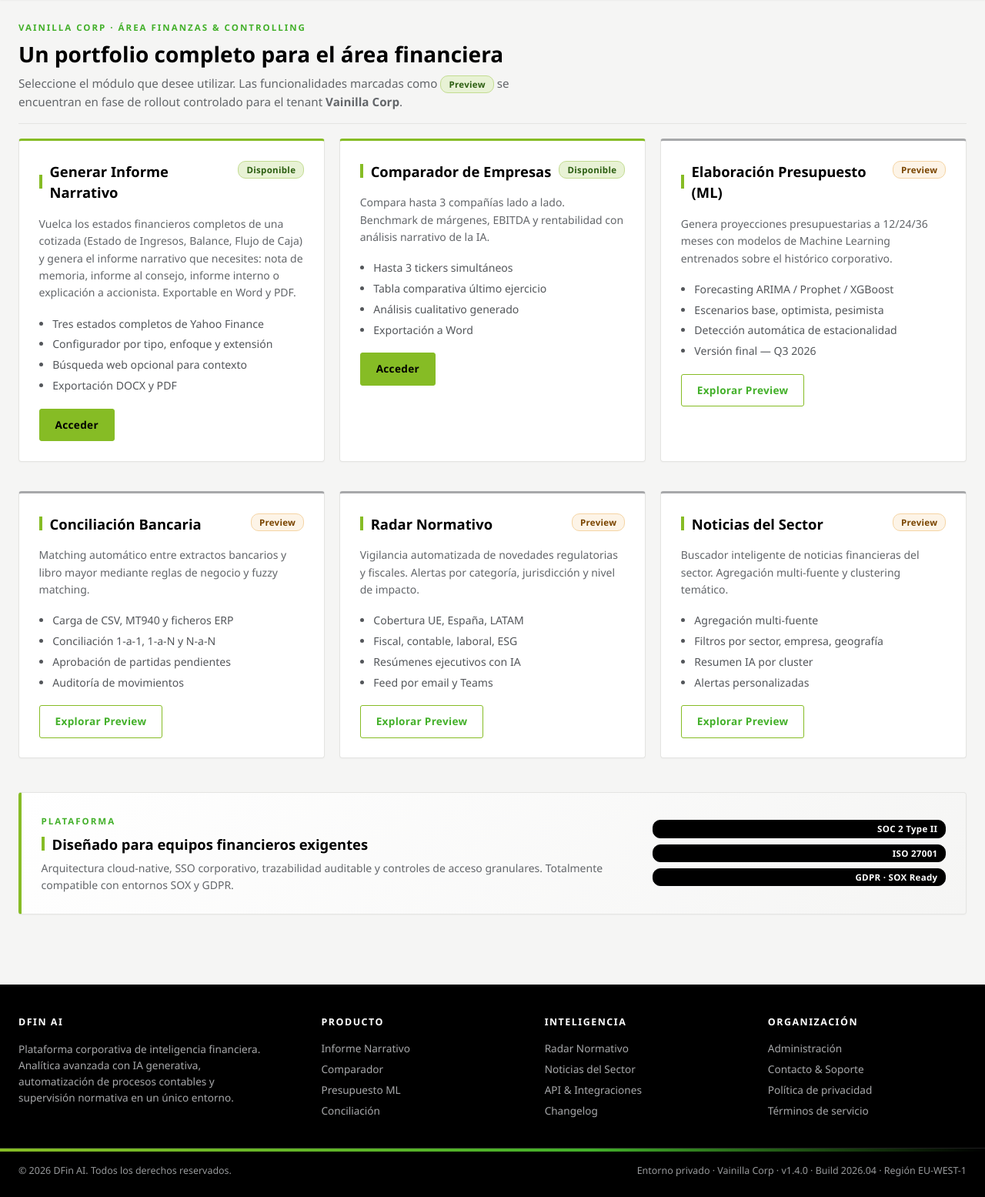
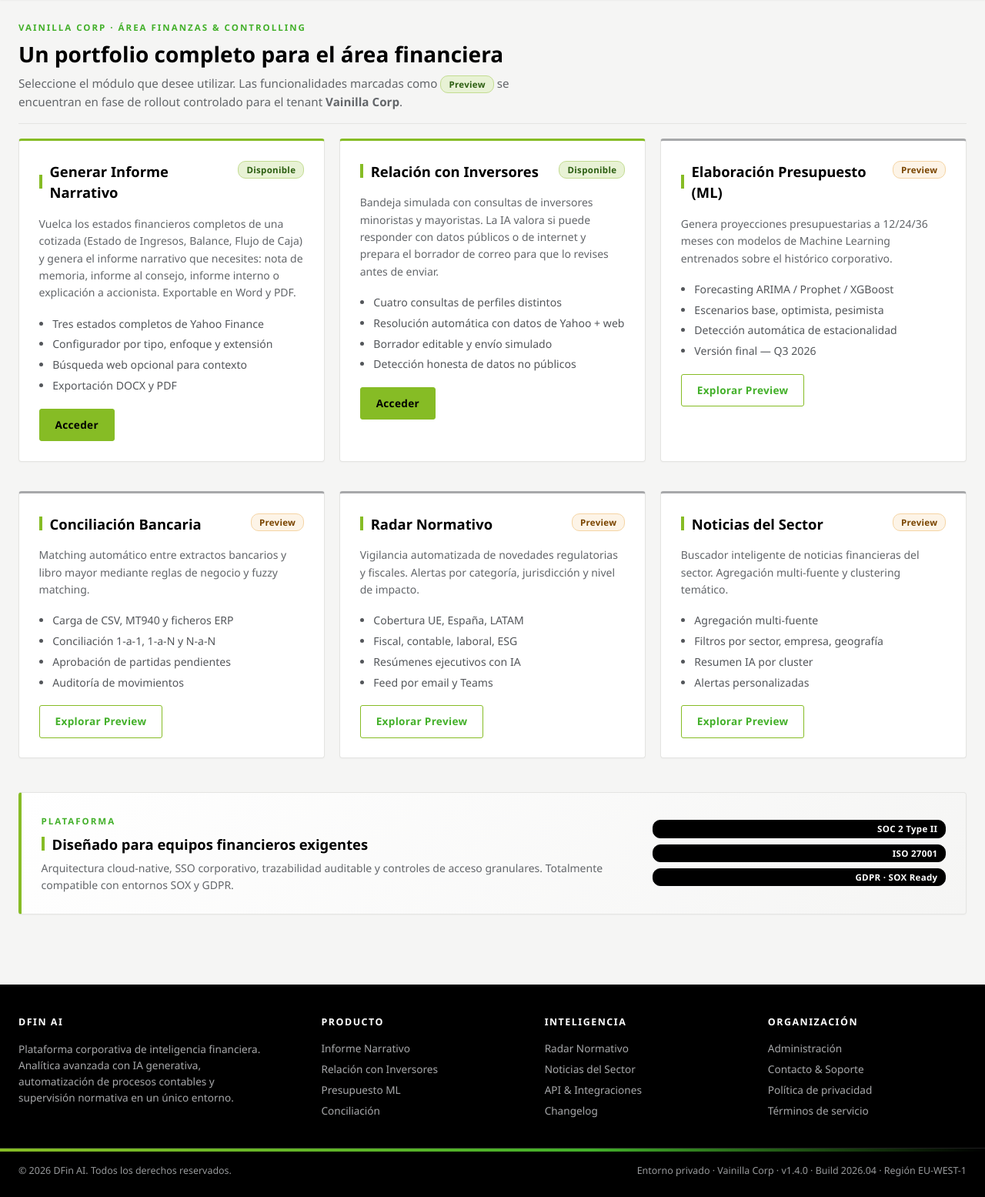
Before and after one commit to VictorArgenta/App-Procesos-FinancierosWEB, a Flask app: page / in a window 1280 px wide. Shown: the part 113-1668 px from the top of the page at 77% size. Run offline with Flask 3, Linux system fonts and the light colour scheme.

Commit message:
Reemplaza Comparador por módulo Relación con Inversores
Quita la entrada de "Comparador de Empresas" del card de la home y del
nav, y la sustituye por "Relación con Inversores". La ruta /comparador
sigue accesible vía URL directa (no se borra la implementación) pero ya
no se enlaza desde la UI.

Nuevo módulo en /relacion-inversores:
- Bandeja con 4 correos electrónicos simulados de inversores con perfiles
  distintos (minorista Laura, mayorista Carlos Ferrer CFA, minorista
  Andrés Vega, institucional Marina Solé). Los placeholders {empresa} y
  {ticker} se sustituyen con el branding activo (TICKER_FIJO).
- Botón "Resolver con IA" por correo: llama al LLM con el correo + datos
  públicos de Yahoo + búsqueda web activa, y le pide un JSON con
  {puede_resolver, asunto_respuesta, cuerpo_respuesta, nota_interna}.
- Si la IA puede resolver: rellena el borrador con cifras concretas y
  marca el correo como "resoluble". Si no puede (datos internos), deja
  el borrador con marcadores [PENDIENTE: ...] para que el equipo humano
  los complete antes de enviar.
- Borrador editable inline. Botón "Enviar respuesta" hace POST a
  /relacion-inversores/enviar (simulado) y muestra confirmación con
  destinatario, email y timestamp.
- Parser JSON tolerante (strict=False) y fallback si el modelo no devuelve
  JSON válido: muestra el texto bruto para que el usuario lo edite.

https://claude.ai/code/session_014bD9UMseSBfmw5XsWufTxJ

```diff
--- a/app.py
+++ b/app.py
@@ -2837,6 +2837,246 @@ def comparador():
             )
 
     return render_template("comparador.html", modelo_seleccionado=MODELO_POR_DEFECTO)
+
+
+# =============================================================================
+# Módulo: Relación con Inversores
+# Cuatro correos simulados de inversores (minoristas y mayoristas). El usuario
+# pide a la IA un borrador de respuesta; la IA decide si puede resolver con
+# datos públicos de Yahoo Finance + búsqueda web, o si tiene que dejar el
+# correo medio hecho para que el equipo humano de IR lo complete.
+# =============================================================================
+_CORREOS_IR = [
+    {
+        "id": "minorista_bpa",
+        "remitente_nombre": "Laura Méndez",
+        "remitente_email": "laura.mendez88@gmail.com",
+        "remitente_perfil": "Inversora minorista particular",
+        "asunto": "Duda sobre la evolución del beneficio por acción",
+        "categoria": "Minorista · Datos públicos",
+        "cuerpo": """Buenos días,
+
+Soy una pequeña inversora particular y estoy pensando en abrir una posición en {empresa}. Antes de dar el paso me gustaría entender cómo ha evolucionado el beneficio por acción de la compañía en los últimos 3-4 años y si la tendencia es estable o ha habido saltos relevantes que conviene tener en cuenta.
+
+¿Podríais darme un resumen rápido? No soy profesional del sector y necesito entenderlo sin tecnicismos.
+
+Muchas gracias por vuestro tiempo.
+
+Un saludo,
+Laura Méndez""",
+    },
+    {
+        "id": "fondo_ratios",
+        "remitente_nombre": "Carlos Ferrer, CFA",
+        "remitente_email": "c.ferrer@altea-capital.es",
+        "remitente_perfil": "Senior Portfolio Manager — Altea Capital Partners",
+        "asunto": "Apalancamiento y conversión de caja — solicitud de aclaración",
+        "categoria": "Mayorista · Cálculo sobre datos públicos",
+        "cuerpo": """Estimado equipo de Relación con Inversores,
+
+Les escribo desde Altea Capital Partners. En el marco de la revisión anual de nuestra exposición a {ticker} necesitaríamos confirmar tres puntos relativos al último ejercicio cerrado:
+
+  1. Ratio Deuda Neta / EBITDA.
+  2. Porcentaje de conversión de EBITDA a Flujo de Caja Libre.
+  3. Evolución del CAPEX como porcentaje de ingresos en los últimos tres ejercicios.
+
+Si pudieran adjuntar también el comparable del ejercicio anterior se lo agradeceríamos, así como cualquier matiz que consideren relevante (efectos extraordinarios, partidas no recurrentes, etc.) que pueda distorsionar la lectura de los ratios.
+
+Quedo a su disposición para cualquier aclaración.
+
+Atentamente,
+
+Carlos Ferrer, CFA
+Senior Portfolio Manager — Altea Capital Partners""",
+    },
+    {
+        "id": "minorista_noticias",
+        "remitente_nombre": "Andrés Vega",
+        "remitente_email": "vegaandres74@hotmail.com",
+        "remitente_perfil": "Accionista minorista veterano",
+        "asunto": "¿Hay alguna novedad reciente que me deba preocupar?",
+        "categoria": "Minorista · Requiere búsqueda web",
+        "cuerpo": """Hola,
+
+Llevo varios años con acciones de {empresa} y últimamente he leído algunos titulares hablando de novedades del sector y de la propia compañía. Como no soy inversor profesional, no tengo tiempo de seguir todo lo que se publica y me genera bastante incertidumbre.
+
+¿Podríais resumirme en pocas líneas si en los últimos meses ha habido alguna noticia relevante —resultados, regulación, adquisiciones, cambios en la dirección, etc.— que pueda afectar a la cotización a medio plazo? Me ayudaría mucho tener una visión clara directamente de la fuente oficial para no quedarme solo con lo que dice la prensa.
+
+Gracias por vuestra atención.
+
+Saludos,
+Andrés Vega""",
+    },
+    {
+        "id": "institucional_kpis",
+        "remitente_nombre": "Marina Solé",
+        "remitente_email": "marina.sole@horizon-asset.com",
+        "remitente_perfil": "Equity Analyst — Horizon Asset Management",
+        "asunto": "Petición de KPIs operativos internos del Q4",
+        "categoria": "Mayorista · Datos no públicos",
+        "cuerpo": """Buenos días, equipo de Relación con Inversores,
+
+Soy analista de renta variable en Horizon Asset Management y actualmente estamos modelando {empresa} de cara a la próxima revisión de nuestro fondo sectorial. Necesitaríamos disponer de los siguientes datos del cuarto trimestre cerrado, que no aparecen desglosados en el informe trimestral público:
+
+  1. Margen EBITDA desglosado por línea de negocio.
+  2. Porcentaje de ingresos recurrentes vs no recurrentes por segmento geográfico.
+  3. Tasa de churn de clientes corporativos durante el trimestre.
+  4. Coste medio de adquisición de cliente (CAC) y, si disponen del dato, LTV/CAC del último ejercicio.
+
+Si alguno de estos datos puede facilitarse bajo NDA o como guidance no público, agradeceríamos poder agendar una llamada de 30 minutos con el equipo de IR a su mejor conveniencia durante las próximas dos semanas.
+
+Quedamos a la espera de su respuesta.
+
+Saludos cordiales,
+
+Marina Solé
+Equity Analyst — Horizon Asset Management""",
+    },
+]
+
+
+def _correos_ir_renderizados():
+    """Sustituye los placeholders {empresa} y {ticker} con el branding actual."""
+    empresa = _BRANDING.get("empresa") or TICKER_FIJO or "la compañía"
+    ticker = TICKER_FIJO or ""
+    out = []
+    for c in _CORREOS_IR:
+        cuerpo = c["cuerpo"].replace("{empresa}", empresa).replace("{ticker}", ticker)
+        out.append({**c, "cuerpo": cuerpo})
+    return out
+
+
+def _resolver_correo_ir(correo, datos):
+    """Pide al modelo un borrador de respuesta para un correo de IR.
+
+    Devuelve un dict con `puede_resolver`, `asunto_respuesta`, `cuerpo_respuesta`
+    y `nota_interna`.
+    """
+    empresa = _BRANDING.get("empresa") or TICKER_FIJO or "la compañía"
+    ticker = TICKER_FIJO or ""
+    tabla = _texto_datos_para_prompt(datos) if datos else "(no hay datos financieros disponibles en este momento)"
+
+    prompt = f"""Eres el equipo de Relación con Inversores de {empresa} ({ticker}).
+Acabas de recibir el siguiente correo electrónico de un inversor.
+
+[CORREO RECIBIDO]
+De: {correo['remitente_nombre']} <{correo['remitente_email']}>
+Perfil del remitente: {correo['remitente_perfil']}
+Asunto: {correo['asunto']}
+
+Cuerpo:
+{correo['cuerpo']}
+[FIN DEL CORREO]
+
+Tu tarea:
+1. Analiza si puedes responder a la consulta con (a) los datos financieros
+   PÚBLICOS de Yahoo Finance que se adjuntan más abajo, o (b) información
+   pública que puedas localizar mediante búsqueda web sobre {empresa}.
+2. Si puedes responder, redacta un BORRADOR PROFESIONAL adecuado al perfil
+   del remitente:
+   - Minorista → lenguaje claro y didáctico, evita tecnicismos.
+   - Profesional / institucional → tono técnico, conciso, cifras exactas.
+   Usa cifras CONCRETAS y EXACTAS de los datos provistos cuando aplique.
+   Formato europeo: separador de miles ".", decimal ",".
+   No incluyas en el cuerpo ningún listado de URLs ni "Fuentes consultadas":
+   la información debe estar integrada en la respuesta como hechos.
+3. Si NO puedes responder porque los datos solicitados son internos, no
+   públicos o no están disponibles ni en Yahoo ni en internet, marca
+   `puede_resolver` = false. El borrador alternativo debe:
+   (a) reconocer cortésmente la solicitud,
+   (b) explicar honestamente que esa información no es pública o no se
+       desglosa a ese nivel,
+   (c) ofrecer lo que sí está disponible o proponer un canal alternativo
+       (call con IR, reunión, próximo earnings call),
+   (d) marcar entre corchetes [PENDIENTE: ...] los datos concretos que el
+       equipo humano de IR deberá completar antes de enviar.
+
+FORMATO DE SALIDA OBLIGATORIO — devuelve EXCLUSIVAMENTE un objeto JSON
+válido, sin comentarios, sin texto antes ni después, sin acentos graves:
+
+{{
+  "puede_resolver": true,
+  "asunto_respuesta": "Re: {correo['asunto']}",
+  "cuerpo_respuesta": "Estimado/a ...\\n\\n[respuesta completa]\\n\\nUn saludo,\\nEquipo de Relación con Inversores — {empresa}",
+  "nota_interna": "1-2 frases para el usuario: qué he podido resolver, qué datos he usado, qué he dejado pendiente."
+}}
+"""
+
+    if datos:
+        prompt += f"\nDatos financieros de Yahoo Finance disponibles:\n{tabla}\n"
+
+    texto, _citas = llamar_ia_con_reintentos(
+        prompt, max_tokens=2500, modelo=MODELO_POR_DEFECTO, permitir_busqueda=True,
+    )
+
+    import json as _json
+    bloque = re.search(r"\{.*\}", texto or "", re.DOTALL)
+    if not bloque:
+        return {
+            "puede_resolver": False,
+            "asunto_respuesta": f"Re: {correo['asunto']}",
+            "cuerpo_respuesta": (texto or "").strip() or "[La IA no devolvió respuesta]",
+            "nota_interna": "La IA no devolvió JSON válido; se muestra el texto bruto.",
+        }
+    try:
+        parsed = _json.loads(bloque.group(0), strict=False)
+    except _json.JSONDecodeError:
+        return {
+            "puede_resolver": False,
+            "asunto_respuesta": f"Re: {correo['asunto']}",
+            "cuerpo_respuesta": bloque.group(0),
+            "nota_interna": "JSON no parseable; se muestra el bloque tal cual.",
+        }
+    # Saneo defensivo
+    parsed.setdefault("puede_resolver", False)
+    parsed.setdefault("asunto_respuesta", f"Re: {correo['asunto']}")
+    parsed.setdefault("cuerpo_respuesta", "")
+    parsed.setdefault("nota_interna", "")
+    return parsed
+
+
+@app.route("/relacion-inversores")
+def relacion_inversores():
+    correos = _correos_ir_renderizados()
+    return render_template("relacion_inversores.html", correos=correos)
+
+
+@app.route("/relacion-inversores/resolver", methods=["POST"])
+def relacion_inversores_resolver():
+    from flask import jsonify
+    data = request.get_json(silent=True) or {}
+    correo_id = (data.get("correo_id") or "").strip()
+    correo = next((c for c in _correos_ir_renderizados() if c["id"] == correo_id), None)
+    if not correo:
+        return jsonify({"ok": False, "error": "Correo no encontrado"}), 404
+
+    datos = _cargar_datos_ticker_fijo() if TICKER_FIJO else None
+    try:
+        resultado = _resolver_correo_ir(correo, datos)
+    except Exception as e:
+        return jsonify({"ok": False, "error": f"Error al resolver: {e}"}), 500
+
+    return jsonify({
+        "ok": True,
+        "correo_id": correo_id,
+        "destinatario_nombre": correo["remitente_nombre"],
+        "destinatario_email": correo["remitente_email"],
+        **resultado,
+    })
+
+
+@app.route("/relacion-inversores/enviar", methods=["POST"])
+def relacion_inversores_enviar():
+    from flask import jsonify
+    from datetime import datetime as _dt
+    data = request.get_json(silent=True) or {}
+    return jsonify({
+        "ok": True,
+        "timestamp": _dt.now().strftime("%d/%m/%Y %H:%M"),
+        "destinatario_nombre": data.get("destinatario_nombre", ""),
+        "destinatario_email": data.get("destinatario_email", ""),
+        "asunto": data.get("asunto", ""),
+    })
 
 
 @app.route("/descargar_word", methods=["POST"])
--- a/templates/base.html
+++ b/templates/base.html
@@ -669,7 +669,7 @@
                     <button type="button" aria-haspopup="true">Análisis <span class="caret"></span></button>
                     <div class="dropdown-menu">
                         <a href="/analisis">Generar Informe Narrativo<small>Informe individual con IA + datos de Yahoo</small></a>
-                        <a href="/comparador">Comparador de Empresas<small>Benchmark hasta 3 compañías</small></a>
+                        <a href="/relacion-inversores">Relación con Inversores<small>Bandeja de consultas con IA</small></a>
                     </div>
                 </li>
                 <li class="has-dropdown">
@@ -709,7 +709,7 @@
                 <h4>Producto</h4>
                 <ul>
                     <li><a href="/analisis">Informe Narrativo</a></li>
-                    <li><a href="/comparador">Comparador</a></li>
+                    <li><a href="/relacion-inversores">Relación con Inversores</a></li>
                     <li><a href="/presupuesto">Presupuesto ML</a></li>
                     <li><a href="/conciliacion">Conciliación</a></li>
                 </ul>
--- a/templates/index.html
+++ b/templates/index.html
@@ -29,17 +29,17 @@
 
     <div class="card" style="border-top: 3px solid #86BC25;">
         <div style="display:flex; justify-content:space-between; align-items:flex-start;">
-            <h2>Comparador de Empresas</h2>
+            <h2>Relación con Inversores</h2>
             <span class="tag tag-green">Disponible</span>
         </div>
-        <p style="color: var(--gray-10); margin-bottom: 1rem; line-height: 1.6;">Compara hasta 3 compañías lado a lado. Benchmark de márgenes, EBITDA y rentabilidad con análisis narrativo de la IA.</p>
+        <p style="color: var(--gray-10); margin-bottom: 1rem; line-height: 1.6;">Bandeja simulada con consultas de inversores minoristas y mayoristas. La IA valora si puede responder con datos públicos o de internet y prepara el borrador de correo para que lo revises antes de enviar.</p>
         <ul style="color: var(--gray-11); padding-left: 1.1rem; line-height: 1.9; font-size: 0.88rem;">
-            <li>Hasta 3 tickers simultáneos</li>
-            <li>Tabla comparativa último ejercicio</li>
-            <li>Análisis cualitativo generado</li>
-            <li>Exportación a Word</li>
+            <li>Cuatro consultas de perfiles distintos</li>
+            <li>Resolución automática con datos de Yahoo + web</li>
+            <li>Borrador editable y envío simulado</li>
+            <li>Detección honesta de datos no públicos</li>
         </ul>
-        <div style="margin-top: 1rem;"><a href="/comparador" class="btn btn-primary">Acceder</a></div>
+        <div style="margin-top: 1rem;"><a href="/relacion-inversores" class="btn btn-primary">Acceder</a></div>
     </div>
 
     <div class="card" style="border-top: 3px solid #A7A8AA;">
```
Also changed, not shown: templates/relacion_inversores.html (added, +261 -0 lines).
